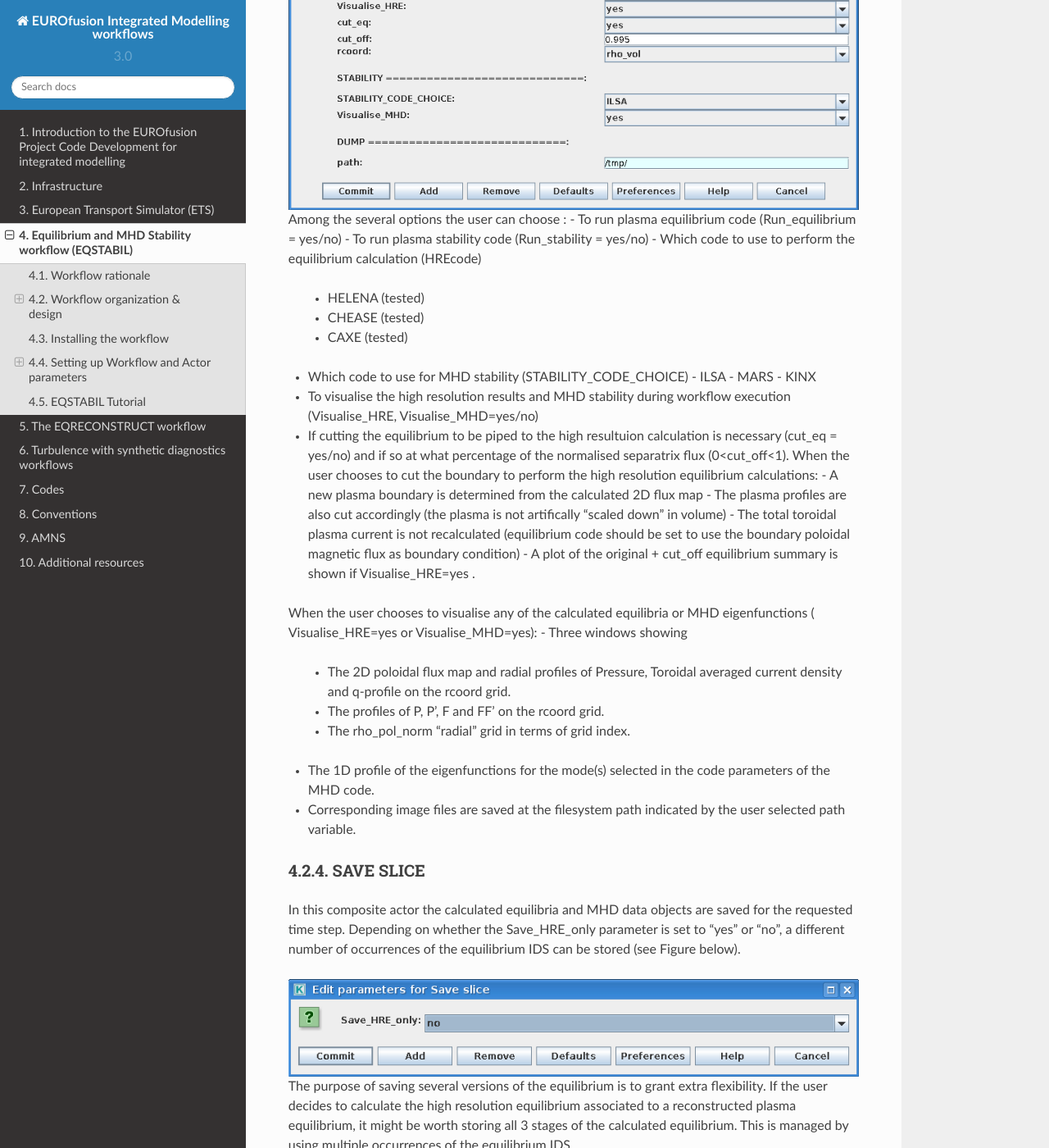
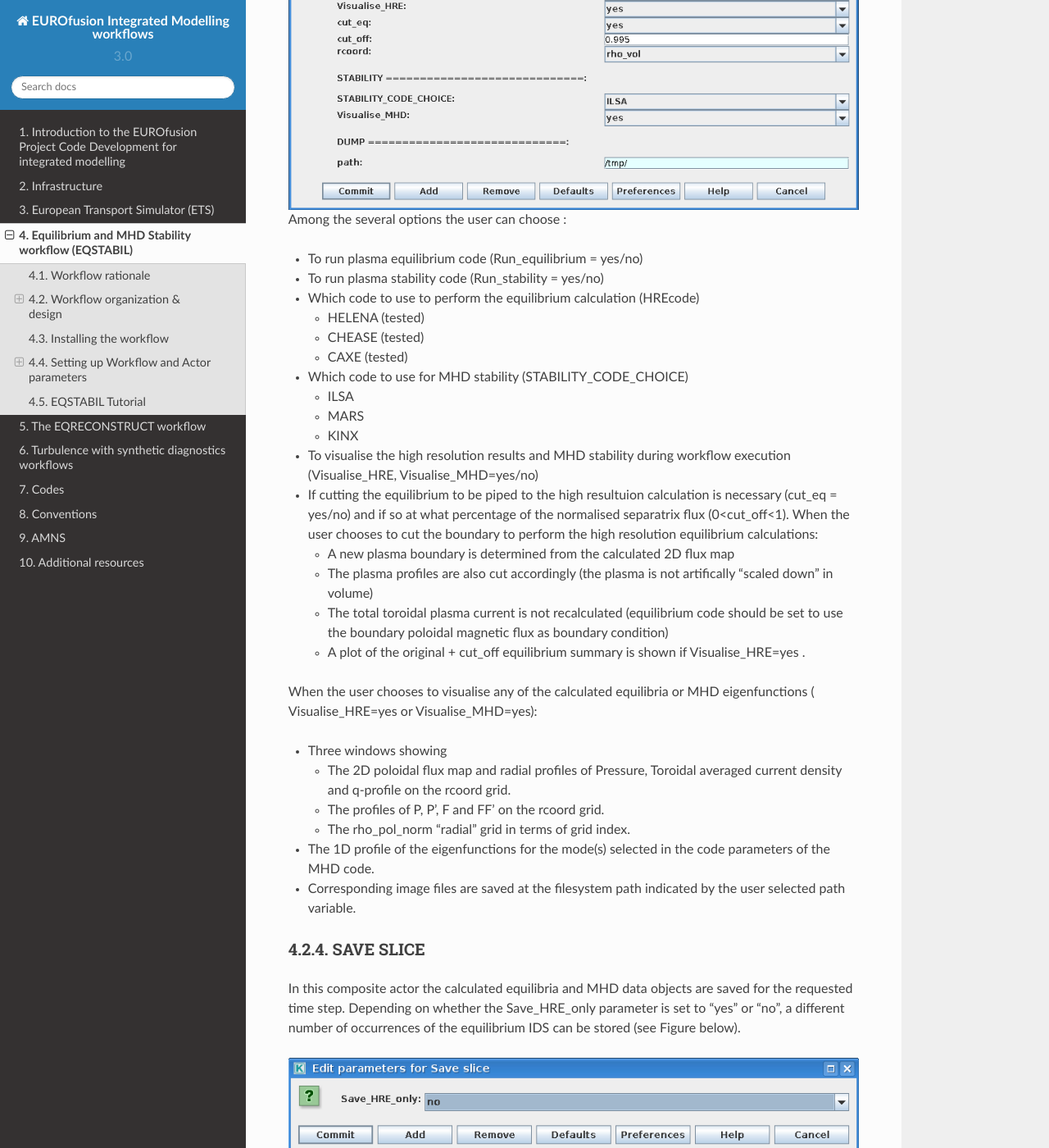
Before and after one commit to WPCD-Workflows/documentation, a Sphinx documentation site: the page built from source/es.rst, in a window 1280 px wide and 1400 px high, scrolled down 2741 px. Shown: the whole window at 82% size. Built offline with Sphinx 7.4.7 and the Read the Docs theme 2.0.0, drawn with Linux system fonts in a browser that asks for light colours; some of the changed text lies outside the part shown.

Commit message:
Update es.rst

```diff
--- a/source/es.rst
+++ b/source/es.rst
@@ -80,28 +80,37 @@ In this composite actor the actual calculation of the high resolution equilibriu
    :align: center
 
 Among the several options the user can choose :
+
 -  To run plasma equilibrium code (Run_equilibrium = yes/no)
 -  To run plasma stability code (Run_stability = yes/no)
 -  Which code to use to perform the equilibrium calculation (HREcode)
+
    -  HELENA (tested)
    -  CHEASE (tested)
    -  CAXE (tested)
+
 -  Which code to use for MHD stability (STABILITY_CODE_CHOICE)
+
    -  ILSA
    -  MARS
    -  KINX
+
 -  To visualise the high resolution results and MHD stability during workflow execution (Visualise_HRE, Visualise_MHD=yes/no)
 -  If cutting the equilibrium to be piped to the high resultuion calculation is necessary (cut_eq = yes/no) and if so at what percentage of the normalised separatrix flux (0<cut_off<1). When the user chooses to cut the boundary to perform the high resolution equilibrium calculations:
+
    -  A new plasma boundary is determined from the calculated 2D flux map
    -  The plasma profiles are also cut accordingly (the plasma is not artifically "scaled down" in volume)
    -  The total toroidal plasma current is not recalculated (equilibrium code should be set to use the boundary poloidal magnetic flux as boundary condition)
    -  A plot of the original + cut_off equilibrium summary is shown if Visualise_HRE=yes .
 
 When the user chooses to visualise any of the calculated equilibria or MHD eigenfunctions ( Visualise_HRE=yes or Visualise_MHD=yes):
+
 -  Three windows showing
+
    -  The 2D poloidal flux map and radial profiles of Pressure, Toroidal averaged current density and q-profile on the rcoord grid.
    -  The profiles of P, P', F and FF' on the rcoord grid.
    -  The rho_pol_norm "radial" grid in terms of grid index.
+
 -  The 1D profile of the eigenfunctions for the mode(s) selected in the code parameters of the MHD code.
 -  Corresponding image files are saved at the filesystem path indicated by the user selected path variable.
 
@@ -150,8 +160,10 @@ The workflow parameters in the **MHD_EQ_STABILITY** actor are as follows:
 -  **HREcode** : Choice for equilibrium code to be used.
 -  **Visualise_HRE** : Set to "yes" to get a plot of the high resolution equilibrium.
 -  **cut_eq** :
+
    -  **yes** : cut the input equilibrium (necessary if high resolution equilibrium code cannot handle separatrix plasma equilibria)
    -  **no** : input equilibrium is used "as is".
+
 -  **cut_off** : float ]0,1], specifies the percentage of the separatrix flux that will define the poloidal flux of the new plasma boundary.
 -  **rcoord: choose either "rho_pol_norm" or "rho_vol" as radial coordinate for the plots to be displayed.
 -  **STABILITY_CODE_CHOICE**: Choice for MHD stability code to be used.
@@ -159,11 +171,13 @@ The workflow parameters in the **MHD_EQ_STABILITY** actor are as follows:
 -  **path** : temporary folder where to dump the plots generated. Also used to store output files (used by HELENA)
 
 The workflow parameters in the **SAVE SLICE** actor are as follows:
+
 -  **Save_HRE_only**:
+
    -  **yes** : only occurrence=0 of equilibrium i.e. the output of the high resolution code is saved.
    -  **no : occurrences = 0,1,2 are saved. High resolution equilibrium is stored as occurrence=0, the cut boundary "precursor equilibrium" as occurrence=1 and the equilibrium input (e.g. from equilibrium reconstruction) as occurrence=2. If "cut_eq"=""no" then occurrence=1 and occurrence=2 are copies of the input equilibrium.
 
-***The user can always stop the workflow by Pressing the STOP button in Kepler canvas.***
+**The user can always stop the workflow by Pressing the STOP button in Kepler canvas.**
 
 Setting actor parameters
 ------------------------
```
Also changed, not shown: other parts of source/es.rst (+2 -1 lines).
